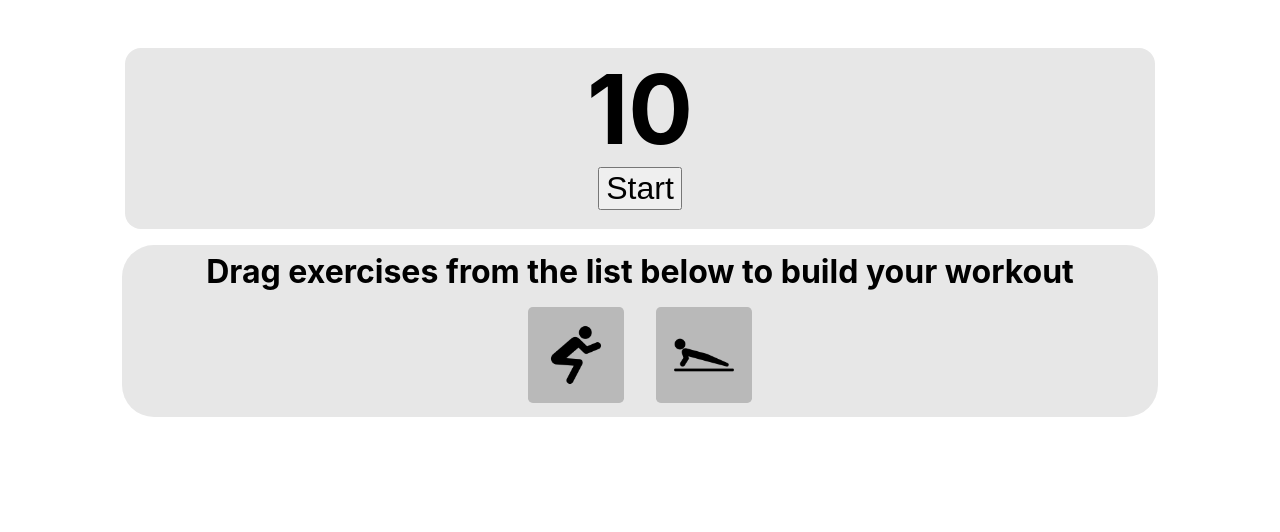
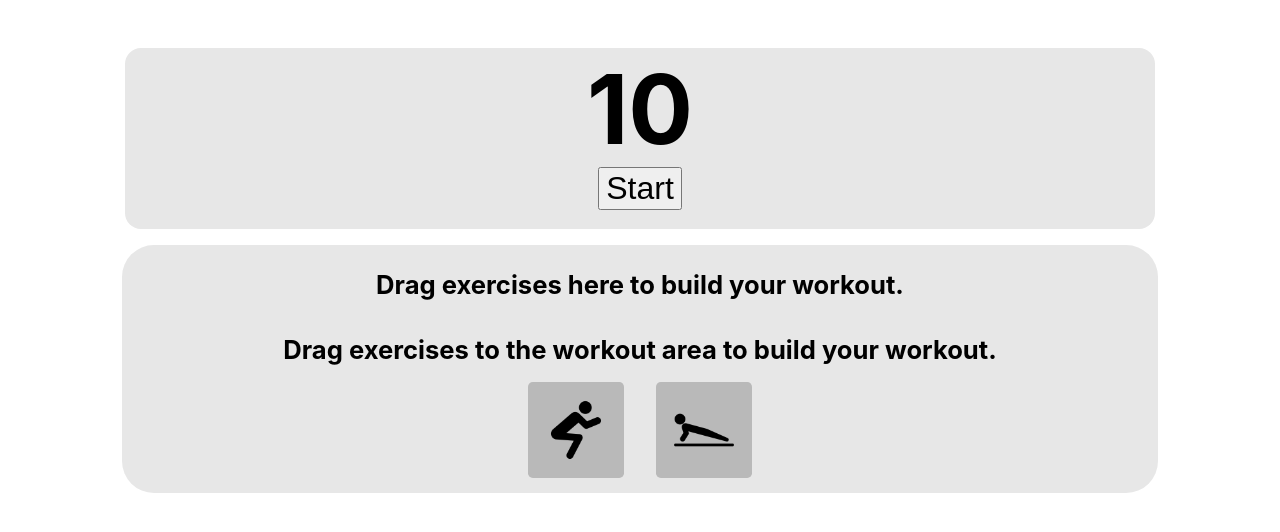
Before and after one commit to ThbltLmr/tabata-workout, a React (Create React App) app: page / in a window 1280 px wide. Shown: the top 532 px of the page. Built offline with nearby package versions, Linux system fonts and the light colour scheme.

Commit message:
you can drag shit but it won't stay there

```diff
--- a/src/App.css
+++ b/src/App.css
@@ -37,16 +37,22 @@
   border-radius: 1em;
 }
 
-.exercisesList {
-  list-style: none;
+.ExerciseList {
   padding: 0;
   margin: 0;
-  display: flex;
-  justify-content: center;
   margin-top: 0.5em;
 }
 
-.exercisesList li img {
+.ListTitle {
+  font-size: 0.8em;
+}
+
+.Exercises {
+  display: flex;
+  justify-content: center;
+}
+
+.ExerciseImage {
   background-color: rgb(185, 185, 185);
   margin: 0 0.5em;
   width: 2em;
--- a/src/App.js
+++ b/src/App.js
@@ -3,18 +3,12 @@ import './App.css';
 import { clear } from "@testing-library/user-event/dist/clear";
 import { useState, useEffect } from "react";
 import { Draggable, DragDropContext, Droppable } from 'react-beautiful-dnd';
+import initalData from './exercise_data';
+import ExerciseList from './components/ExerciseList';
 
 function App() {
-  const exercises = [
-    {
-      name: 'squats',
-      thumbnail: './thumbnails/squats.png'
-    },
-    {
-      name: 'push-ups',
-      thumbnail: './thumbnails/pushups.png'
-    }
-  ]
+  let state = initalData;
+
   const [seconds, setSeconds] = useState(10);
   const [workout, setWorkout] = useState(false);
   const [buttonMessage, setButtonMessage] = useState("Start");
@@ -49,6 +43,12 @@ function App() {
     }
   }
 
+  const onDragEnd = (result) => {
+
+  }
+
+  let i = 0
+
   return (
     <div className="App">
       <div className="tabataTimer">
@@ -56,9 +56,23 @@ function App() {
         <button className="startButton" onClick={toggleTimer}>{buttonMessage}</button>
       </div>
       <div className='exercisesContainer'>
-        Drag exercises from the list below to build your workout
-        <ul className="exercisesList">
-          {exercises.map(({name, thumbnail}) => {
+        <DragDropContext onDragEnd={onDragEnd}>
+          {state.listOrder.map((listId) => {
+            const list = state.lists[listId];
+            const exercises = list.exerciseIds.map((exerciseId) => state.exercises[exerciseId]);
+            return < ExerciseList key={list.id} list={list} exercises={exercises} />
+          })}
+        </DragDropContext>
+      </div>
+    </div>
+  );
+}
+
+export default App;
+
+
+{/* <ul className="exercisesList">
+          {initalData.map(({name, thumbnail}) => {
             return (
               <li key={name}>
                   <div className="characters-thumb">
@@ -67,10 +81,4 @@ function App() {
               </li>
             );
           })}
-        </ul>
-      </div>
-    </div>
-  );
-}
-
-export default App;
+        </ul> */}
--- /dev/null
+++ b/src/components/Exercise.js
@@ -0,0 +1,15 @@
+import {Draggable} from 'react-beautiful-dnd';
+
+export default function Exercise({exercise, index}) {
+  return (
+    <Draggable draggableId={exercise.id} index={index} key={exercise.id}>
+      {(provided) => (
+        <div className="Exercise"
+            {...provided.draggableProps}
+            {...provided.dragHandleProps}
+            ref={provided.innerRef}>
+          <img className="ExerciseImage" alt={exercise.name} src= {exercise.thumbnail}></img>
+        </div>)}
+    </Draggable>
+  )
+}
--- /dev/null
+++ b/src/components/ExerciseList.js
@@ -0,0 +1,23 @@
+import React from "react";
+import Exercise from "./Exercise";
+import { Droppable } from "react-beautiful-dnd";
+
+export default function ExerciseList({list, exercises}) {
+  return (
+    <div className="ExerciseList">
+      <h1 className="ListTitle">{list.message}</h1>
+        <Droppable droppableId={list.id} key={list.id}>
+          {provided => (
+            <div
+            className="Exercises"
+              {...provided.droppableProps}
+              ref={provided.innerRef}
+            >
+              {exercises.map((exercise, index) => <Exercise key={exercise.id} exercise={exercise} index={index} />)}
+              {provided.placeholder}
+            </div>
+          )}
+        </Droppable>
+    </div>
+  )
+}
--- /dev/null
+++ b/src/exercise_data.js
@@ -0,0 +1,21 @@
+const initalData = {
+  exercises: {
+    'exercise-1': { id: 'exercise-1', name: 'Squats', thumbnail: './thumbnails/squats.png' },
+    'exercise-2': { id: 'exercise-2', name: 'Push-ups', thumbnail: './thumbnails/pushups.png' },
+  },
+  lists: {
+    availableExercises: {
+      id: 'availableExercises',
+      exerciseIds: ['exercise-1', 'exercise-2'],
+      message: "Drag exercises to the workout area to build your workout."
+    },
+    workout: {
+      id: 'workout',
+      exerciseIds: [],
+      message: "Drag exercises here to build your workout."
+    }
+  },
+  listOrder: ['workout', 'availableExercises']
+}
+
+export default initalData
--- a/src/index.js
+++ b/src/index.js
@@ -6,9 +6,7 @@ import reportWebVitals from './reportWebVitals';
 
 const root = ReactDOM.createRoot(document.getElementById('root'));
 root.render(
-  <React.StrictMode>
-    <App />
-  </React.StrictMode>
+  <App />
 );
 
 // If you want to start measuring performance in your app, pass a function
```
Also changed, not shown: public/index.html (+0 -23 lines).
